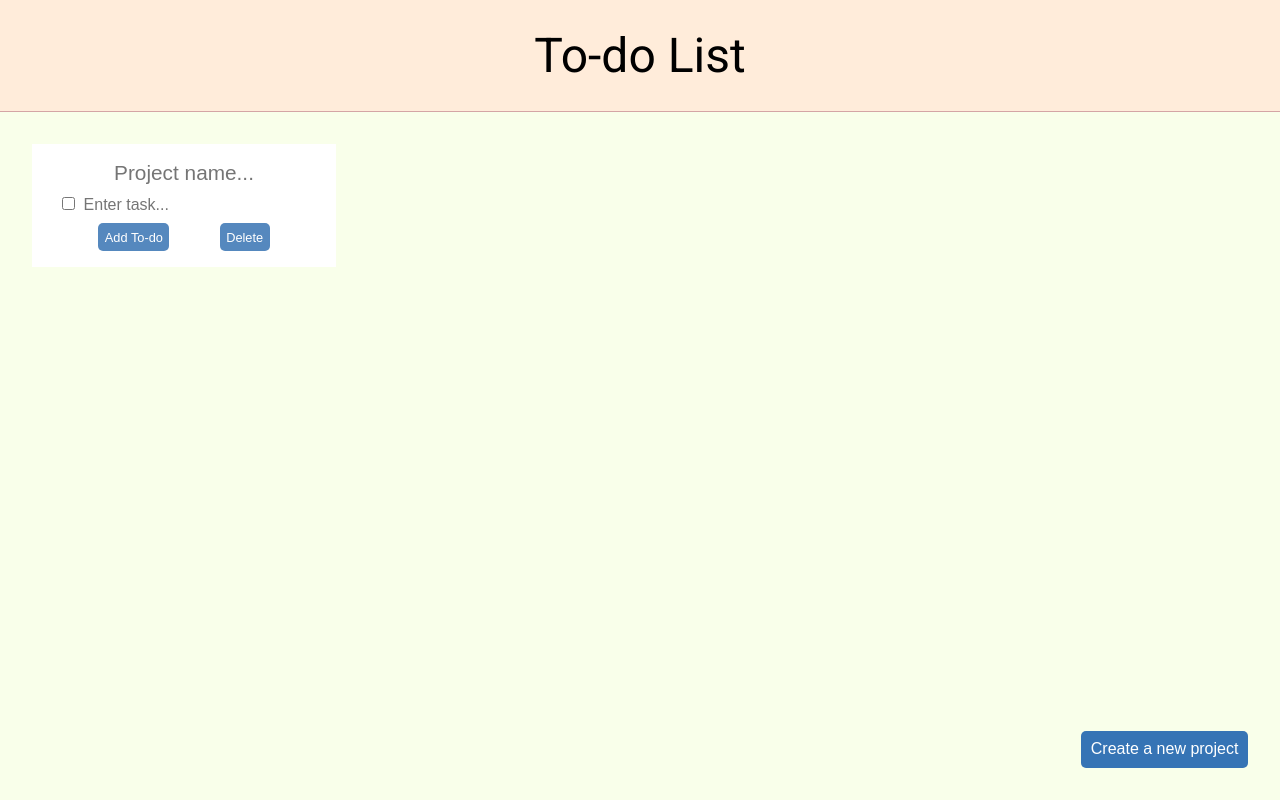
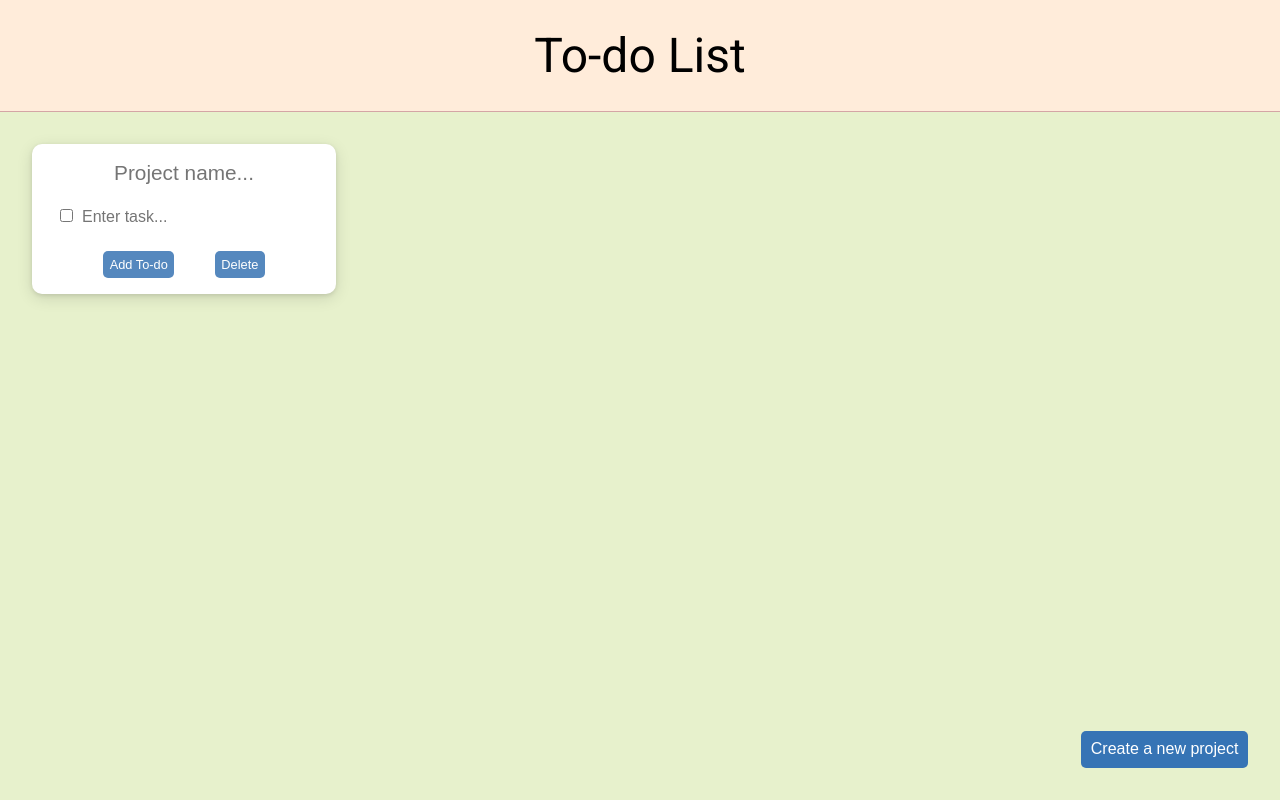
Before and after one commit to deepakbandla/todo-list, a website built with webpack: page src/template.html in a window 1280 px wide. Both pictures are taken after a click on the button "Create a new project". Built offline with nearby package versions, Linux system fonts and the light colour scheme.

Commit message:
added functionality to buttons and refined UI

```diff
--- a/src/index.js
+++ b/src/index.js
@@ -2,10 +2,6 @@ import "./styles.css";
 
 let projects = document.querySelector(".projects");
 let create_btn = document.querySelector(".create");
-let add_todo_btn = document.querySelector("#add-btn");
-let tasks=document.querySelector(".tasks");
-let tasks_container=document.querySelector(".tasks-container");
-
 
 create_btn.addEventListener('click', () => {
     let card = document.createElement("div");
@@ -21,24 +17,39 @@ create_btn.addEventListener('click', () => {
                 </span>
             </div>
 
+
             <span class="todo-buttons">
-                <button type="submit" class="todo-btn" id="add-btn">Add To-do</button>
-                <button type="button" class="todo-btn">Delete</button>
+                <button type="button" class="todo-btn" id="add-btn">Add To-do</button>
+                <button type="button" class="todo-btn" id="delete-btn">Delete</button>
             </span>
         </form>
     `;
-    // Append the card to the projects container or body if projects is not found
+
     if (projects) {
       projects.appendChild(card);
     } else {
       document.body.appendChild(card);
     }
 
-    // let form = card.querySelector('.todo-form');
-    // form.addEventListener('submit', function(event) {
-    //   event.preventDefault();
-    //   // your code to handle the todo addition
-    // });
+    let add_todo_btn = card.querySelector("#add-btn");
+    let tasks_container=card.querySelector(".tasks-container");
+    let tasks=card.querySelector(".tasks");
+
+    add_todo_btn.addEventListener('click', ()=>{
+        let new_task=document.createElement("div");
+        new_task.className="tasks";
+        new_task.innerHTML=`
+            <input type="checkbox" class="done">
+            <input type="text" class="todo-input" placeholder="Enter task..." required>
+        `;
+        tasks_container.appendChild(new_task);
+    })
+
+
+    let deleteBtn = card.querySelector("#delete-btn");
+    deleteBtn.addEventListener('click', () => {
+      card.remove();
+    });
 });
 
 add_todo_btn.addEventListener('click', ()=>{
--- a/src/styles.css
+++ b/src/styles.css
@@ -4,7 +4,7 @@ body {
   border: 0;
   margin: 0;
   padding: 0;
-  background-color: #F9FFEA;
+  background-color: #e7f1cc;
 }
 
 
@@ -16,34 +16,38 @@ body {
   padding: 1.7rem;
 }
 
+
 .projects{
   display: flex;
   justify-content: flex-start;
   flex-wrap: wrap;
   padding: 2rem;
   gap: 2rem;
-
 }
 
-.todo-form{
+ .todo-form{
   display: flex;
   flex-direction: column;
   padding: 1rem;
   gap: 0.5rem;
   background-color: white;
   font-family: 'Roboto', Arial, Helvetica, sans-serif;
+  border-radius: 10px;
+  box-shadow: 0 4px 16px rgba(0,0,0,0.12), 0 1.5px 4px rgba(0,0,0,0.10);
 }
+
+
 
 .project-name{
   text-align: center;
   border: none;
   font-size: 1.3rem;
-  /* margin-bottom: 0.7rem; */
+  margin-bottom: 0.7rem;
 
 }
 
 .tasks{
-  padding: 0.6rem;
+  margin: 0.5rem;
 }
 
 .done{
@@ -57,7 +61,9 @@ body {
 
 .todo-buttons{
   display: flex;
-  justify-content: space-evenly;
+  justify-content: center;
+  gap: 15%;
+  margin-top: 1rem;
 }
 
 .todo-btn{
```
Also changed, not shown: src/template.html (+0 -15 lines).
